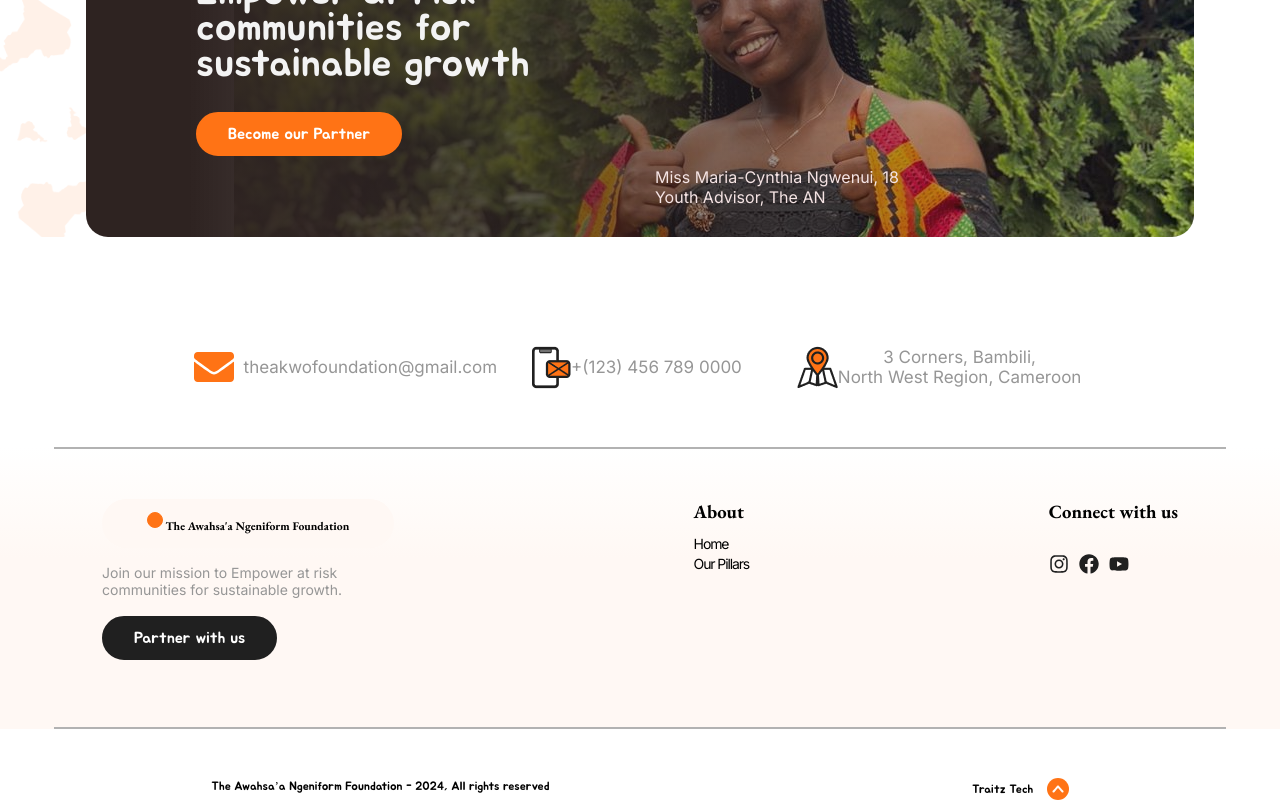
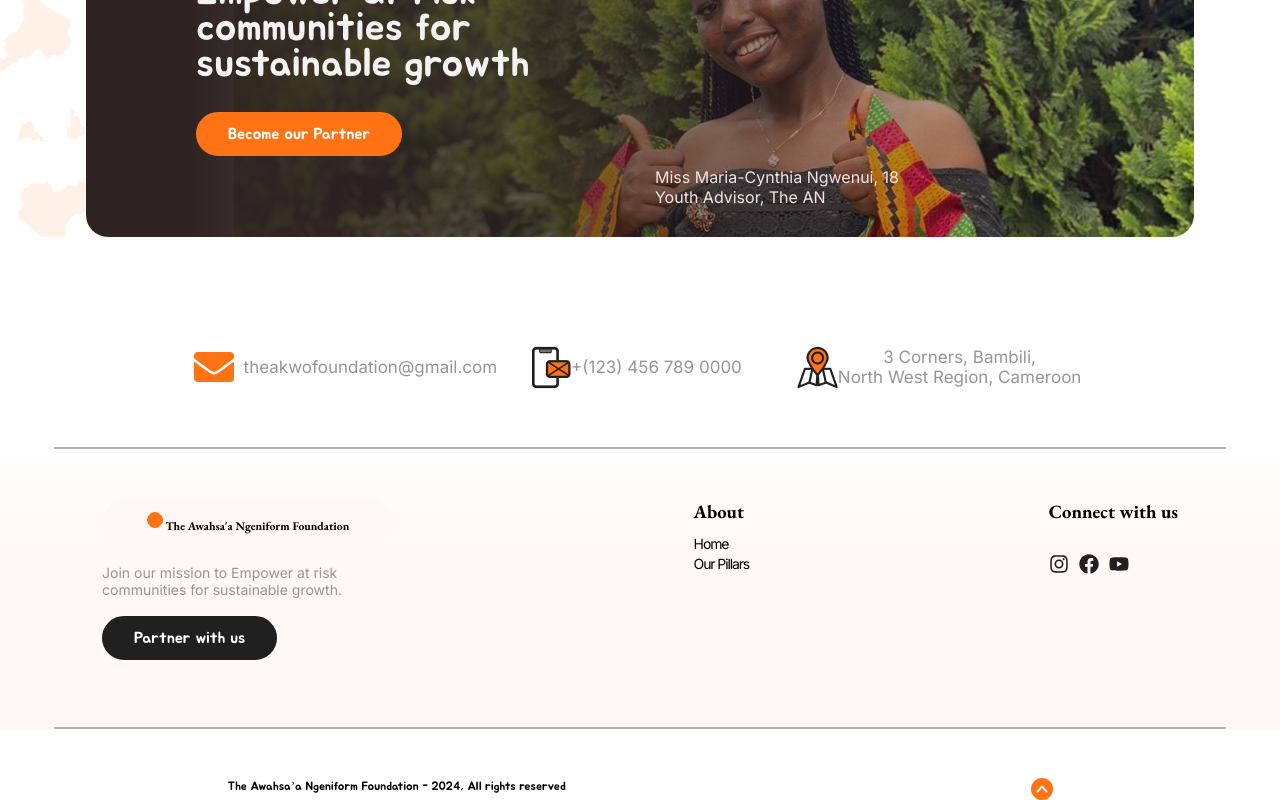
Before and after one commit to TraitzTech/ANfoundation, a React (Create React App) app: page / in a window 1280 px wide. Shown: the part 2740-3540 px from the top of the page. Built offline with nearby package versions, Linux system fonts and the light colour scheme.

Commit message:
b-footer and Navtop

```diff
--- a/src/components/bottomfooter/Bfooter.jsx
+++ b/src/components/bottomfooter/Bfooter.jsx
@@ -1,5 +1,5 @@
 import React from "react";
-import "./bfooter.css"
+import "./bfooter.css";
 
 import arrowUp from "../../assets/arrowUp.png";
 
@@ -8,15 +8,14 @@ const Bfooter = () => {
     <div className="footer-rbottom">
       <p>The Awahsa’a Ngeniform Foundation - 2024, All rights reserved</p>
       <div>
-        <a href="www.traitz.tech">
-          Traitz Tech{" "}
+
           <a href="#home">
             <span>
               {" "}
               <img src={arrowUp} alt="the arrow" />{" "}
             </span>
           </a>{" "}
-        </a>
+
       </div>
     </div>
   );
--- a/src/components/navtop/Navtop.jsx
+++ b/src/components/navtop/Navtop.jsx
@@ -14,16 +14,16 @@ const Navtop = () => {
     }
   };
 
-  // useEffect(() => {
-  //   // Scroll to the specific section based on the URL hash
-  //   const hash = window.location.hash;
-  //   if (hash) {
-  //     const section = document.querySelector("#home");
-  //     if (section) {
-  //       section.scrollIntoView({ behavior: "smooth" });
-  //     }
-  //   }
-  // }, []);
+  useEffect(() => {
+    // Scroll to the specific section based on the URL hash
+    const hash = window.location.hash;
+    if (hash) {
+      const section = document.querySelector("#home");
+      if (section) {
+        section.scrollIntoView({ behavior: "smooth" });
+      }
+    }
+  }, []);
 
   useEffect(() => {
     window.addEventListener("scroll", handleScroll);
```
